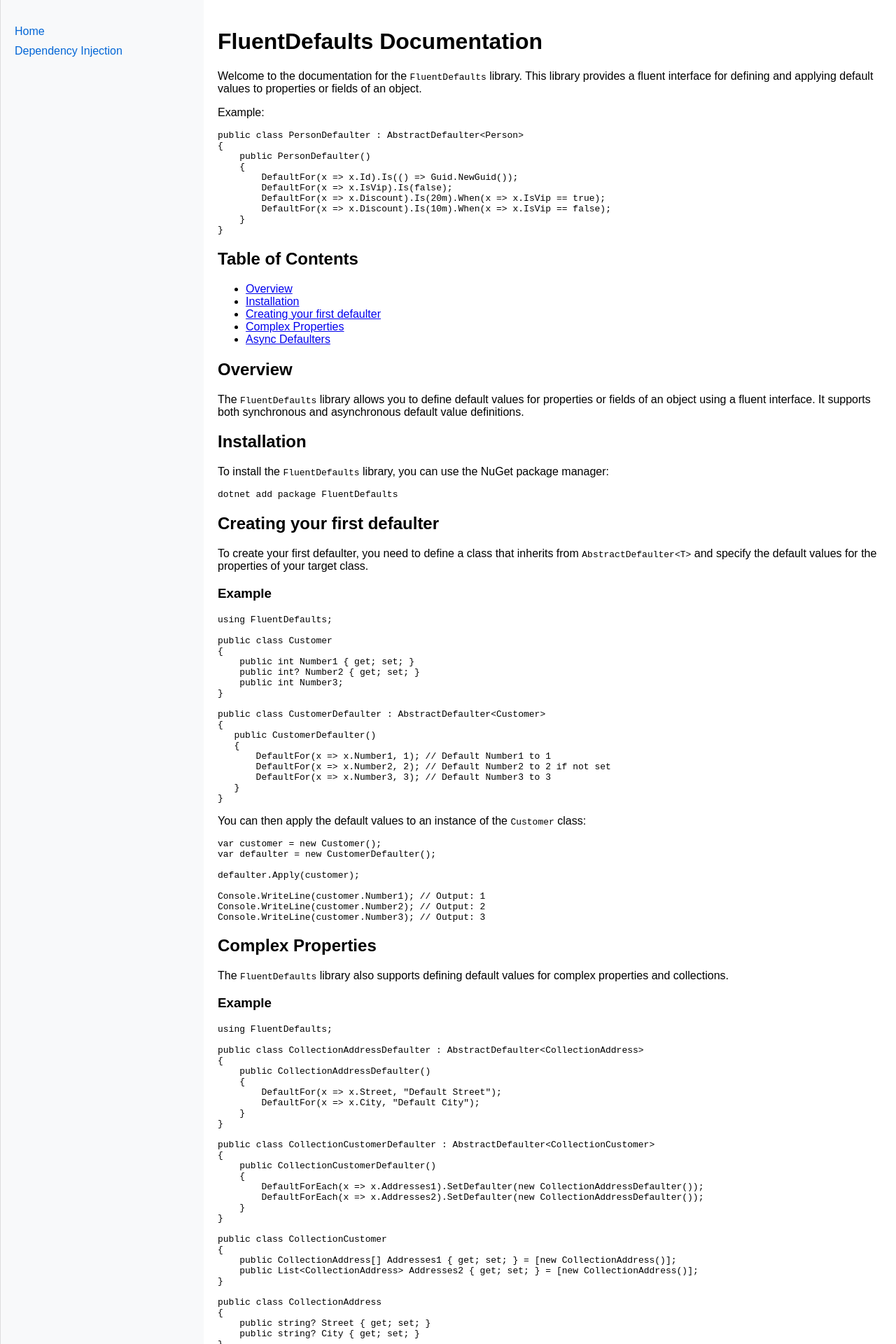
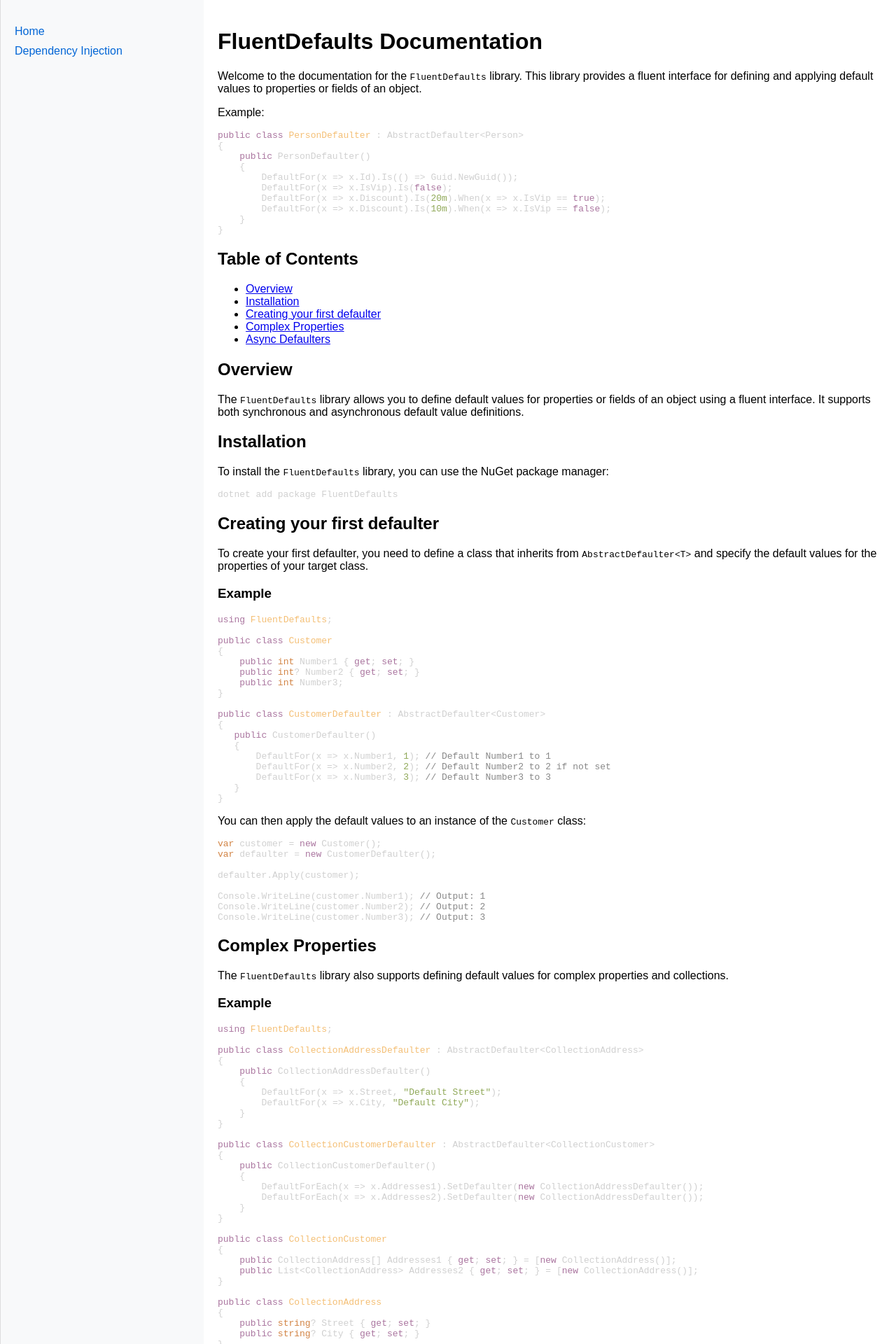
Before and after one commit to crwsolutions/fluent-defaults, a Jekyll site: the page built from docs/index.md, in a window 1280 px wide. Shown: the top 1920 px of the page at 70% size. Built offline with Jekyll 4.4.1, drawn with Linux system fonts in a browser that asks for light colours.

Commit message:
Added syntax css

```diff
--- a/docs/_config.yml
+++ b/docs/_config.yml
@@ -1,6 +1,5 @@
 title: Fluent defaults
 description: Documentation for the FluentDefaults library
-theme: jekyll-theme-cayman
 markdown: kramdown
 
 # Sidebar configuration
--- a/docs/_layouts/default.html
+++ b/docs/_layouts/default.html
@@ -5,6 +5,7 @@
     <meta name="viewport" content="width=device-width, initial-scale=1.0">
     <title>{{ page.title }}</title>
     <link rel="stylesheet" href="{{ '/assets/css/style.css' | relative_url }}">
+    <link rel="stylesheet" href="{{ '/assets/css/syntax.css' | relative_url }}">
 </head>
 <body>
     <div class="container">
--- /dev/null
+++ b/docs/assets/css/syntax.css
@@ -0,0 +1,110 @@
+/*
+   generated by rouge http://rouge.jneen.net/
+   original base16 by Chris Kempson (https://github.com/chriskempson/base16)
+*/
+
+.highlight table td {
+    padding: 5px;
+}
+
+.highlight table pre {
+    margin: 0;
+}
+
+.highlight, .highlight .w {
+    color: #d0d0d0;
+}
+
+    .highlight .err {
+        color: #151515;
+        background-color: #ac4142;
+    }
+
+    .highlight .c, .highlight .cd, .highlight .cm, .highlight .c1, .highlight .cs {
+        color: #888;
+    }
+
+    .highlight .cp {
+        color: #f4bf75;
+    }
+
+    .highlight .nt {
+        color: #f4bf75;
+    }
+
+    .highlight .o, .highlight .ow {
+        color: #d0d0d0;
+    }
+
+    .highlight .p, .highlight .pi {
+        color: #d0d0d0;
+    }
+
+    .highlight .gi {
+        color: #90a959;
+    }
+
+    .highlight .gd {
+        color: #ac4142;
+    }
+
+    .highlight .gh {
+        color: #6a9fb5;
+        font-weight: bold;
+    }
+
+    .highlight .k, .highlight .kn, .highlight .kp, .highlight .kr, .highlight .kv {
+        color: #aa759f;
+    }
+
+    .highlight .kc {
+        color: #d28445;
+    }
+
+    .highlight .kt {
+        color: #d28445;
+    }
+
+    .highlight .kd {
+        color: #d28445;
+    }
+
+    .highlight .s, .highlight .sb, .highlight .sc, .highlight .sd, .highlight .s2, .highlight .sh, .highlight .sx, .highlight .s1 {
+        color: #90a959;
+    }
+
+    .highlight .sr {
+        color: #75b5aa;
+    }
+
+    .highlight .si {
+        color: #8f5536;
+    }
+
+    .highlight .se {
+        color: #8f5536;
+    }
+
+    .highlight .nn {
+        color: #f4bf75;
+    }
+
+    .highlight .nc {
+        color: #f4bf75;
+    }
+
+    .highlight .no {
+        color: #f4bf75;
+    }
+
+    .highlight .na {
+        color: #6a9fb5;
+    }
+
+    .highlight .m, .highlight .mf, .highlight .mh, .highlight .mi, .highlight .il, .highlight .mo, .highlight .mb, .highlight .mx {
+        color: #90a959;
+    }
+
+    .highlight .ss {
+        color: #90a959;
+    }
```
